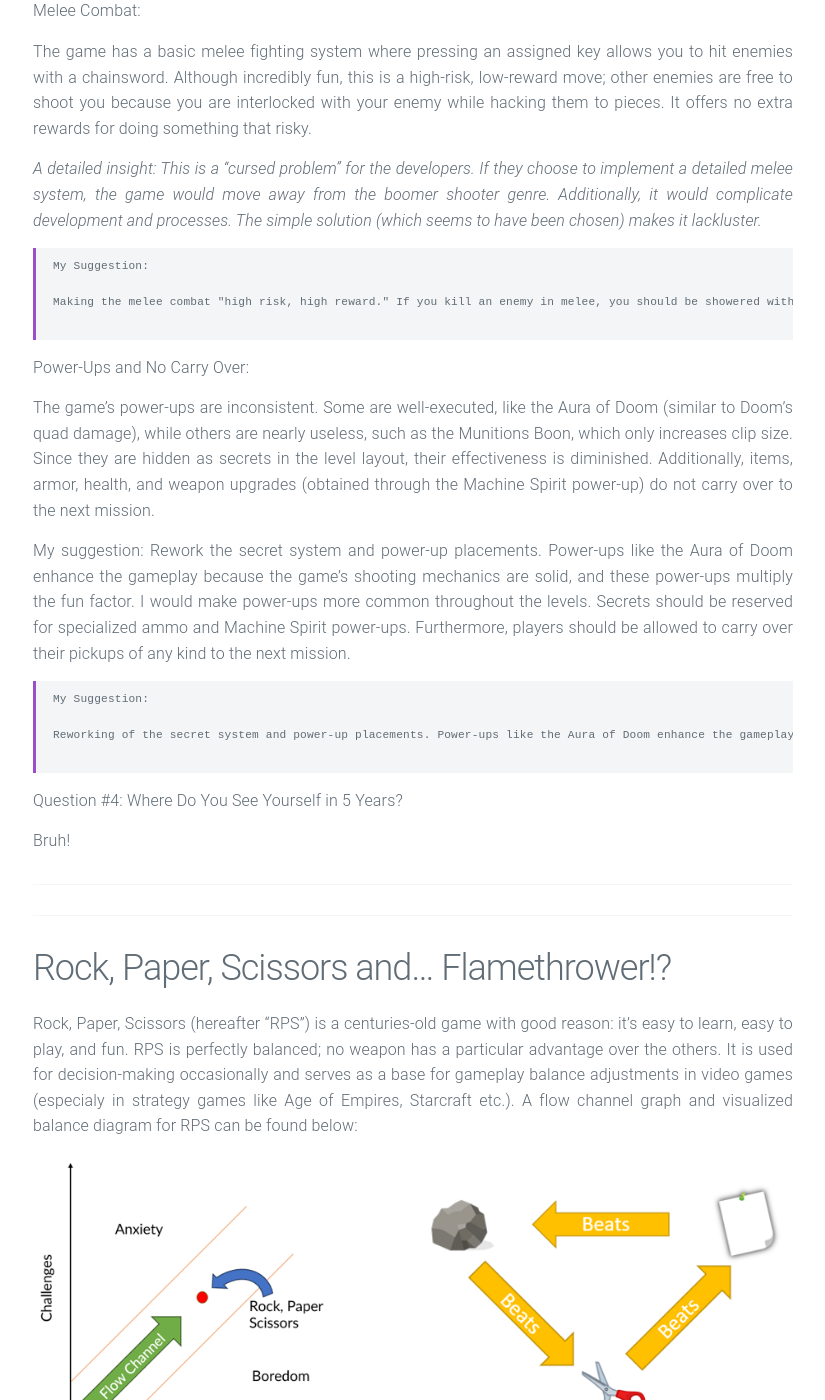
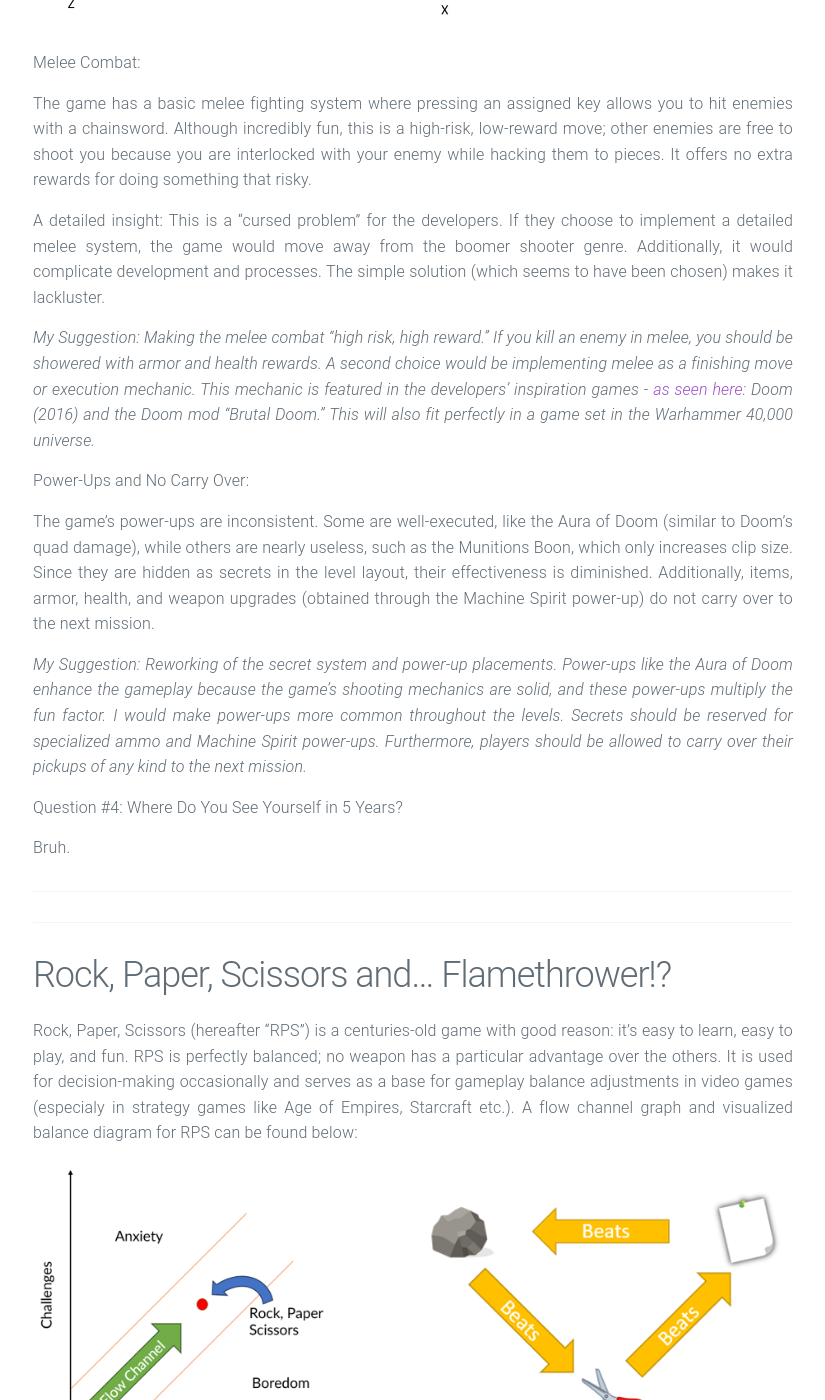
Before and after one commit to haliltuncerkaya/haliltuncerkaya.github.io, a Jekyll site: the page built from blog.md, in a window 1280 px wide and 1400 px high, scrolled down 3008 px. Shown: the whole window, without its empty margins (227-1052 px from the left). Built offline with Jekyll 4.4.1, drawn with Linux system fonts in a browser that asks for light colours; some of the changed text lies outside the part shown.

Commit message:
Correction on blog page, addition to other section

````diff
--- a/blog.md
+++ b/blog.md
@@ -60,9 +60,11 @@ Question #1: What is the strongest design choice in Boltgun?
 
 Boltgun, a boomer shooter inspired by early 3D FPS titles like Doom and Quake, seems to have made its strongest design choice in its genre selection. This is evident in several ways:
 
-Gameplay-Genre Alignment: The core fantasy of being a genetically enhanced superhuman soldier aligns perfectly with the fast-paced, aggressive gameplay mechanics characteristic of boomer shooters.
-Simplified Development: The genre's emphasis on simple mechanics likely freed programmers and designers from implementing complex systems like cover mechanics or iron sights, streamlining development and easing the level design process.
-Cost-Effective Art Style:  The retro-inspired pixelated art style circumvents the challenges and costs associated with creating realistic 3D graphics.
+- Gameplay-Genre Alignment: The core fantasy of being a genetically enhanced superhuman soldier aligns perfectly with the fast-paced, aggressive gameplay mechanics characteristic of boomer shooters.
+
+- Simplified Development: The genre's emphasis on simple mechanics likely freed programmers and designers from implementing complex systems like cover mechanics or iron sights, streamlining development and easing the level design process.
+
+- Cost-Effective Art Style:  The retro-inspired pixelated art style circumvents the challenges and costs associated with creating realistic 3D graphics.
 
 These factors likely saved the development team significant time and resources, allowing for further polish gameplay mechanics of the game.
 
@@ -76,23 +78,16 @@ Weapon Strength System:
 
 Currently, every weapon has a strength value meant to be matched with enemy toughness. Low-strength weapons deal less damage to higher-toughness enemies, and vice versa. However, its representation is confusing; it causes players to assume that high-strength weapons deal high damage. For example, although the Plasma Gun has a strength of 7, it has a lower damage output compared to relatively low-strength weapons like the Heavy Bolter (strength 5). The highest damage weapon, the Grav Cannon, has a strength of 5, but it literally vaporizes lesser enemies and hits bosses hard.
 
-```
-My Suggestion:
 
-Either remove the strength system and force players to use their own judgment on weapons via trial and error, or make the equation "high strength weapons = high damage" true.
+*My Suggestion: Either remove the strength system and force players to use their own judgment on weapons via trial and error, or make the equation "high strength weapons = high damage" true*
 
-```
 
 Pick-up Radius:
 
 The movement mechanics in the game are fluid. It feels and plays much faster than modern shooters aiming to be realistic, thanks to good level design and an almost flawless implementation of the collision system. However, the pick-up radius hinders this. It is so low that the player has to go directly on top of the pick-ups to collect them.
 
-```
-My Suggestion:
 
-Either increase the 3D collision shape for pick-ups to 3x or 4x their original size, or make them float to the player like in Doom (2016) and its sequels.
-
-```
+*My Suggestion: Either increase the 3D collision shape for pick-ups to 3x or 4x their original size, or make them float to the player like in Doom (2016) and its sequels.*
 
 ![Picture 13](/assets/boltgunRad.jpg)
 
@@ -100,29 +95,21 @@ Melee Combat:
 
 The game has a basic melee fighting system where pressing an assigned key allows you to hit enemies with a chainsword. Although incredibly fun, this is a high-risk, low-reward move; other enemies are free to shoot you because you are interlocked with your enemy while hacking them to pieces. It offers no extra rewards for doing something that risky.
 
-*A detailed insight: This is a "cursed problem" for the developers. If they choose to implement a detailed melee system, the game would move away from the boomer shooter genre. Additionally, it would complicate development and processes. The simple solution (which seems to have been chosen) makes it lackluster.*
+A detailed insight: This is a "cursed problem" for the developers. If they choose to implement a detailed melee system, the game would move away from the boomer shooter genre. Additionally, it would complicate development and processes. The simple solution (which seems to have been chosen) makes it lackluster.
 
-```
-My Suggestion:
 
-Making the melee combat "high risk, high reward." If you kill an enemy in melee, you should be showered with armor and health rewards. A second choice would be implementing melee as a finishing move or execution mechanic. This mechanic is featured in the developers’ inspiration games - [as seen here](https://www.gamesindustry.biz/nailing-down-warhammer-40000-boltguns-mix-of-modern-and-retro): Doom (2016) and the Doom mod "Brutal Doom." This will also fit perfectly in a game set in the Warhammer 40,000 universe.
+*My Suggestion: Making the melee combat "high risk, high reward." If you kill an enemy in melee, you should be showered with armor and health rewards. A second choice would be implementing melee as a finishing move or execution mechanic. This mechanic is featured in the developers’ inspiration games - [as seen here](https://www.gamesindustry.biz/nailing-down-warhammer-40000-boltguns-mix-of-modern-and-retro): Doom (2016) and the Doom mod "Brutal Doom." This will also fit perfectly in a game set in the Warhammer 40,000 universe.*
 
-```
+
 Power-Ups and No Carry Over:
 
 The game's power-ups are inconsistent. Some are well-executed, like the Aura of Doom (similar to Doom's quad damage), while others are nearly useless, such as the Munitions Boon, which only increases clip size. Since they are hidden as secrets in the level layout, their effectiveness is diminished. Additionally, items, armor, health, and weapon upgrades (obtained through the Machine Spirit power-up) do not carry over to the next mission.
 
-My suggestion: Rework the secret system and power-up placements. Power-ups like the Aura of Doom enhance the gameplay because the game's shooting mechanics are solid, and these power-ups multiply the fun factor. I would make power-ups more common throughout the levels. Secrets should be reserved for specialized ammo and Machine Spirit power-ups. Furthermore, players should be allowed to carry over their pickups of any kind to the next mission.
+*My Suggestion: Reworking of the secret system and power-up placements. Power-ups like the Aura of Doom enhance the gameplay because the game's shooting mechanics are solid, and these power-ups multiply the fun factor. I would make power-ups more common throughout the levels. Secrets should be reserved for specialized ammo and Machine Spirit power-ups. Furthermore, players should be allowed to carry over their pickups of any kind to the next mission.*
 
-```
-My Suggestion:
-
-Reworking of the secret system and power-up placements. Power-ups like the Aura of Doom enhance the gameplay because the game's shooting mechanics are solid, and these power-ups multiply the fun factor. I would make power-ups more common throughout the levels. Secrets should be reserved for specialized ammo and Machine Spirit power-ups. Furthermore, players should be allowed to carry over their pickups of any kind to the next mission.
-
-```
 Question #4: Where Do You See Yourself in 5 Years?
 
-Bruh!
+Bruh.
 
 ---------------------------
 ---------------------------
````
Also changed, not shown: otherstuff.md (+17 -0 lines), assets/mysteryJam1.jpg (added), assets/mysteryJam2.jpg (added), 4 other files.
